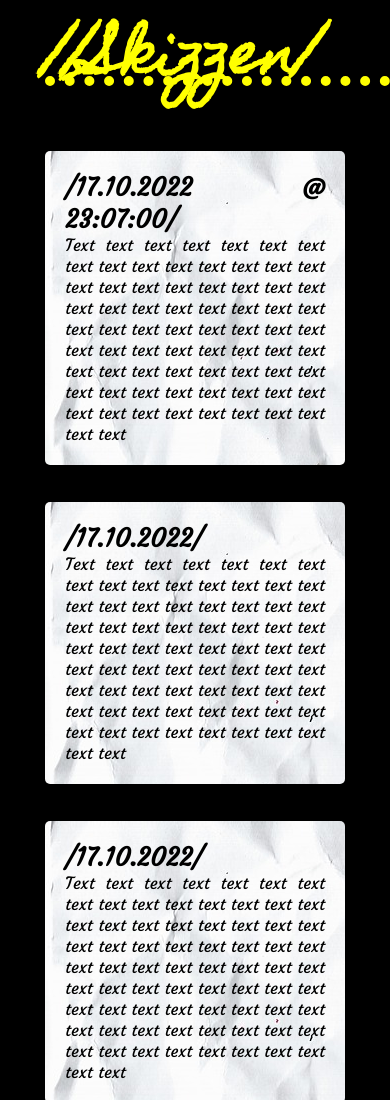
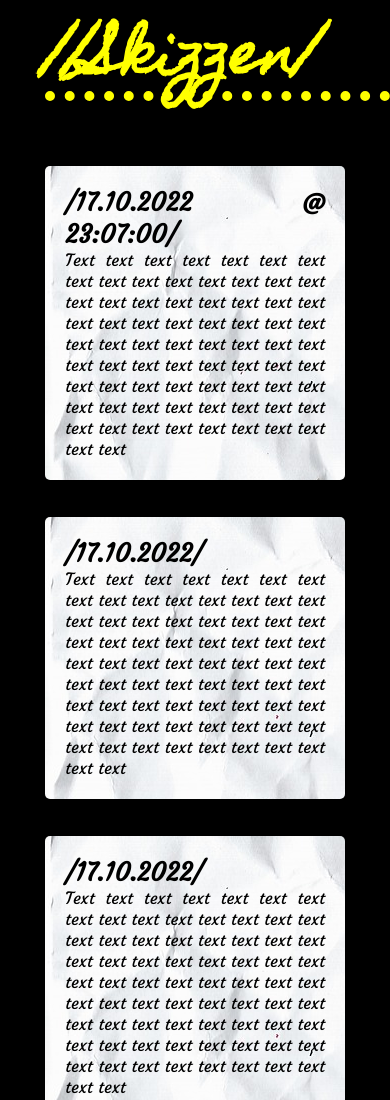
Before and after one commit to berlinlab/skizzen, a plain HTML site: page index.html in a window 390 px wide. Shown: the top 1100 px of the page. Drawn offline with Linux system fonts and the light colour scheme.

Commit message:
Update of files

```diff
--- a/style.css
+++ b/style.css
@@ -122,7 +122,7 @@ footer {
         font-size: 3.5rem;
         font-family: 'Homemade Apple', cursive;
         text-shadow: none;
-        padding-bottom: 25px;
+        padding-bottom: 40px;
     }
     main > section {
         grid-template-columns: auto;
```
